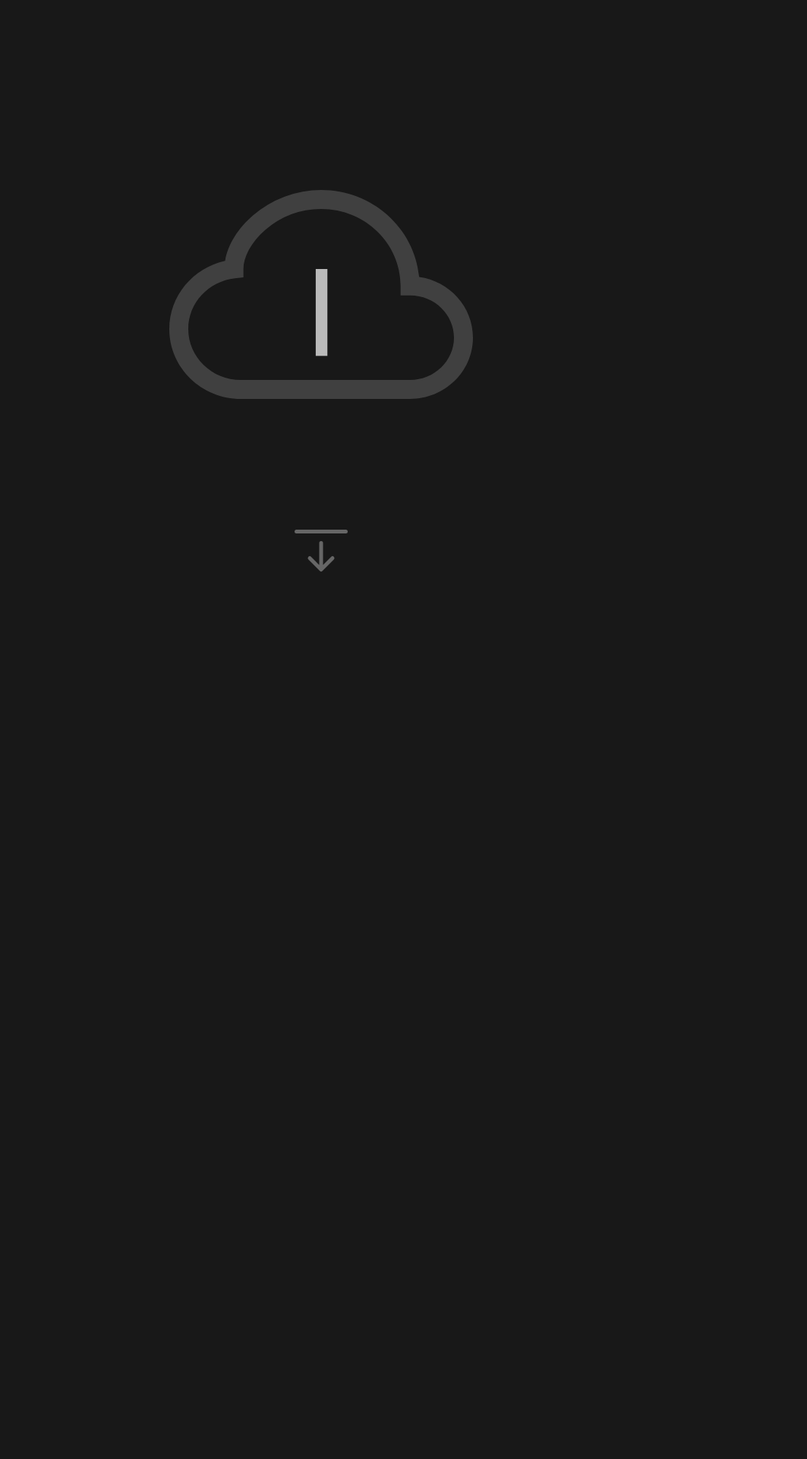
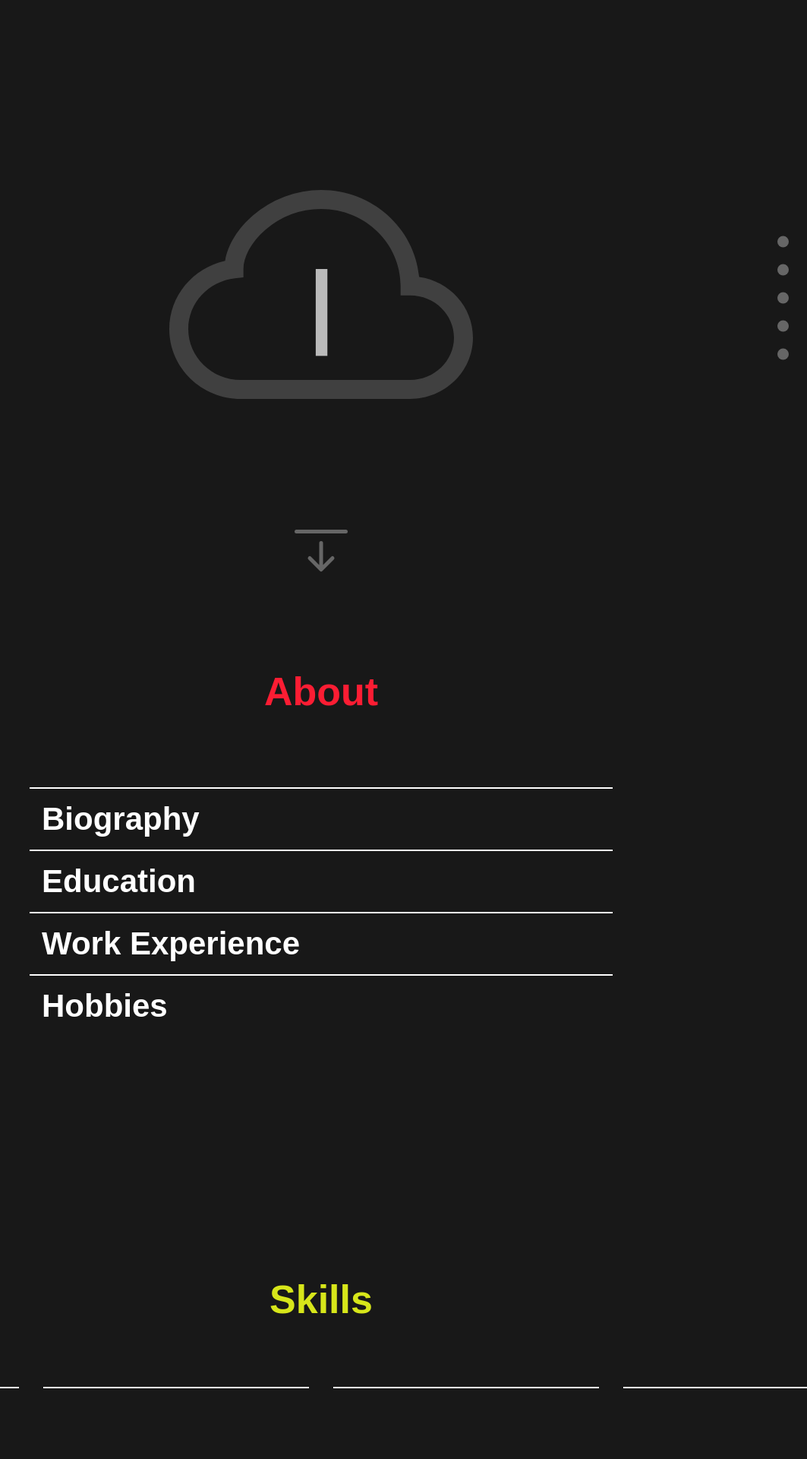
Before and after one commit to ClassicSmej/jwhite96, a Django app: page / in a window 1280 px wide; the page is wider, and only the part inside the window is pictured. Shown: the top 1920 px of that part at 76% size, without its empty margins (217-1280 px from the left). Before the commit the page ends 752 px from the top of that part, so only its background shows below. Run offline with Django 3.2, Linux system fonts and the light colour scheme; some libraries are stand-ins or nearby versions.

Commit message:
Dot Nav - Not Working

```diff
--- a/Website/Application/static/css/style.css
+++ b/Website/Application/static/css/style.css
@@ -3,7 +3,6 @@
 html, main, body {
     height: 100%;
     margin: 0;
-    overflow-x: hidden;
     scroll-behavior: smooth;
     font-family: Arial !important;
 }
@@ -14,25 +13,46 @@ a:link {
 }
 
 /* Navbar */
-#navbar {
-    top: 0;
-    width: 100%;
-    text-align: center;
-    padding: 4vh;
+.nav {
     z-index: 1;
-    position: absolute;
+    padding: 3vh;
+    position: fixed;
+    right: 0;
+    top: 50%;
+    transform: translateY(-50%);
 }
 
-#nav-link {
-    color: #666666;
-    font-size: 20px;
-    padding: 0 4vh 0 4vh;
-    font-weight: bold;
-    transition: 0.20s ease-in;
+.nav-item {
+    align-items: center;
+    display: flex;
+    margin-bottom: 2vh;
+    flex-direction: row-reverse;
 }
 
-#nav-link:hover {
-    color: #FFFFFF;
+.nav-link:hover ~ .nav-label {
+    opacity: 1;
+}
+
+.nav-label {
+    font-size: 18px;
+    font-weight: bold;
+    color: white;
+    opacity: 0;
+    transition: 0.30s ease-in;
+}
+
+.nav-link {
+    background: #666666;
+    border-radius: 50%;
+    height: 15px;
+    width: 15px;
+    transition: 0.30s ease-in;
+    margin-left: 15px;
+}
+
+.nav-link-selected {
+    background: white;
+    transform: scale(1.2);
 }
 
 /* Full Width/Height Container */
--- /dev/null
+++ b/Website/Application/static/js/dotnav.js
@@ -0,0 +1,34 @@
+
+function activateNavigation() {
+    const sections = document.querySelectorAll(".section");
+    const navContainer = document.createElement("nav");
+    const navItems = Array.from(sections).map(section => {
+        return `
+            <div class="nav-item" data-for-section"${section.id}">
+                <a href="#${section.id}" class="nav-link"></a>
+                <span class="nav-label">${section.dataset.label}</span>
+            </div>
+        `;
+    });
+
+    navContainer.classList.add("nav");
+    navContainer.innerHTML = navItems.join("");
+
+    const observer = new IntersectionObserver(entries => {
+        document.querySelectorAll(".nav-link").forEach(navLink => {
+            navLink.classList.remove("nav-link-selected")
+        });
+
+        const visableSection = entries.filter(entry => entry.isIntersecting)[0];
+
+        document.querySelector(`.nav-item[data-for-section="${visableSection.target.id}"] .nav-link`).classList.add("nav-link-selected");
+
+    }, { threshold: 0.5 } );
+
+    sections.forEach(section => observer.observe(section));
+
+    document.body.appendChild(navContainer);
+
+}
+
+activateNavigation()
--- a/Website/Application/static/js/typer.js
+++ b/Website/Application/static/js/typer.js
@@ -13,7 +13,7 @@ typewriter.typeString("<label id='writer1'>Hi I'm James White</label>")
     .typeString("<label id='writer2'>AWS Cloud Specialist</label>")
     .pauseFor(2500)
     .deleteAll()
-    .typeString("<label id='writer3'>I Build Cloud Services</label>")
+    .typeString("<label id='writer3'>I Build Cloud Solutions</label>")
     .pauseFor(2500)
     .deleteAll()
     .typeString("<label id='writer4'>I Build Websites</label>")
--- a/Website/Application/templates/index.html
+++ b/Website/Application/templates/index.html
@@ -2,8 +2,9 @@
     {% load static %}
     {% block body %}
 
-    <div id="home" class="section">
-        <!-- Navbar -->
+
+
+    <section id="home" class="section" data-label="Home">
         <div class="container">
             <svg xmlns="http://www.w3.org/2000/svg" width="400" height="400" fill="#404040" class="bi bi-cloud cloud"
                 viewBox="0 0 16 16">
@@ -22,10 +23,10 @@
                 </a>
             </div>
         </div>
-    </div>
+    </section>
 
     <!-- About Section -->
-    <div id="about" class="section">
+    <section id="about" class="section" data-label="About">
         <div class="container">
             <div class="heading" style="color: #fc1d33">About</div>
             <div class="accordion">
@@ -86,10 +87,10 @@
                 </div>
             </div>
         </div>
-    </div>
+    </section>
 
     <!-- Skills Section -->
-    <div id="skills" class="section">
+    <section id="skills" class="section" data-label="Skills">
         <div class="container">
             <h1 class="heading" style="color: #d7e61a">Skills</h1>
             <div class="card-deck">
@@ -135,19 +136,19 @@
                 </div>
             </div>
         </div>
-    </div>
+    </section>
 
     <!-- Project Section -->
-    <div id="projects" class="section">
+    <section id="projects" class="section" data-label="Projects">
         <div class="container">
             <div class="heading" style="color: #99C6E5">Projects</div>
         </div>
-    </div>
+    </section>
 
     <!-- Contact Section -->
-    <div id="contact" class="section">
+    <section id="contact" class="section" data-label="Contact">
 
-    </div>
+    </section>
 
     <script>
         $('.flip-card .flip-card-inner').click(function () {
@@ -155,6 +156,7 @@
         });
     </script>
 
+    <script src="{% static 'js/dotnav.js' %}" type="text/javascript" lang="javscript"></script>
     <script src="{% static 'js/typer.js' %}" type="text/javascript" lang="javscript"></script>
     <script src="{% static 'js/accordion.js' %}" type="text/javascript" lang="javscript"></script>
 
```
